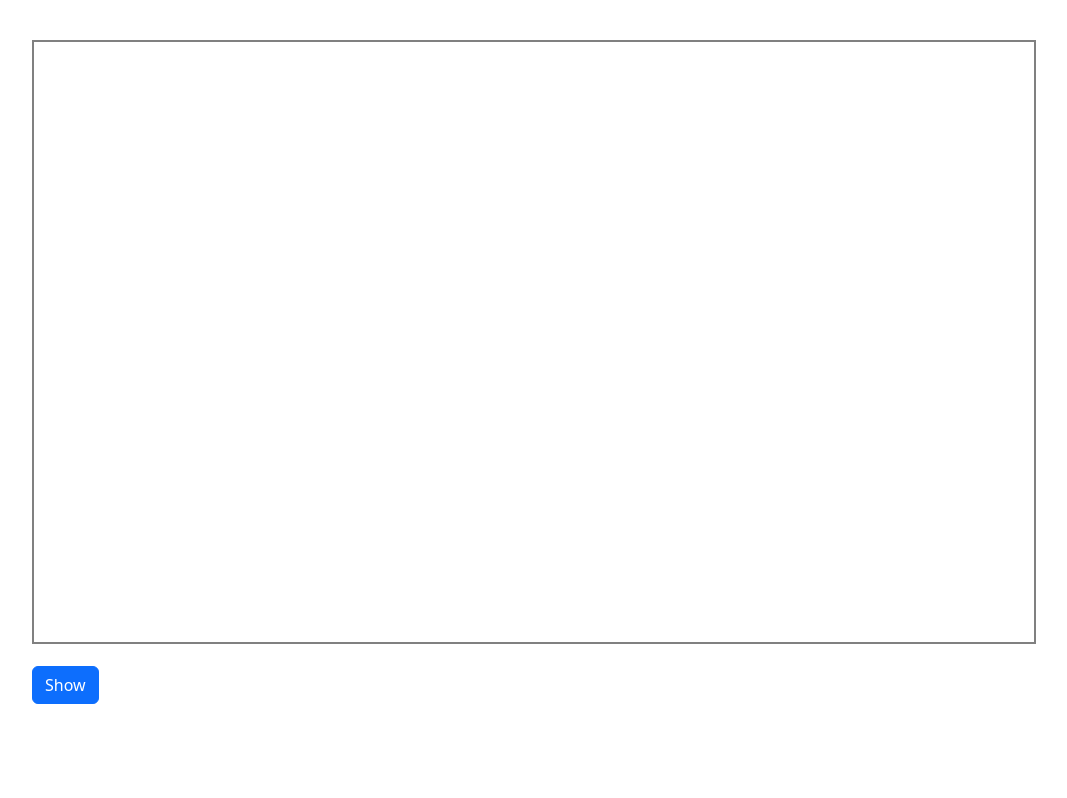
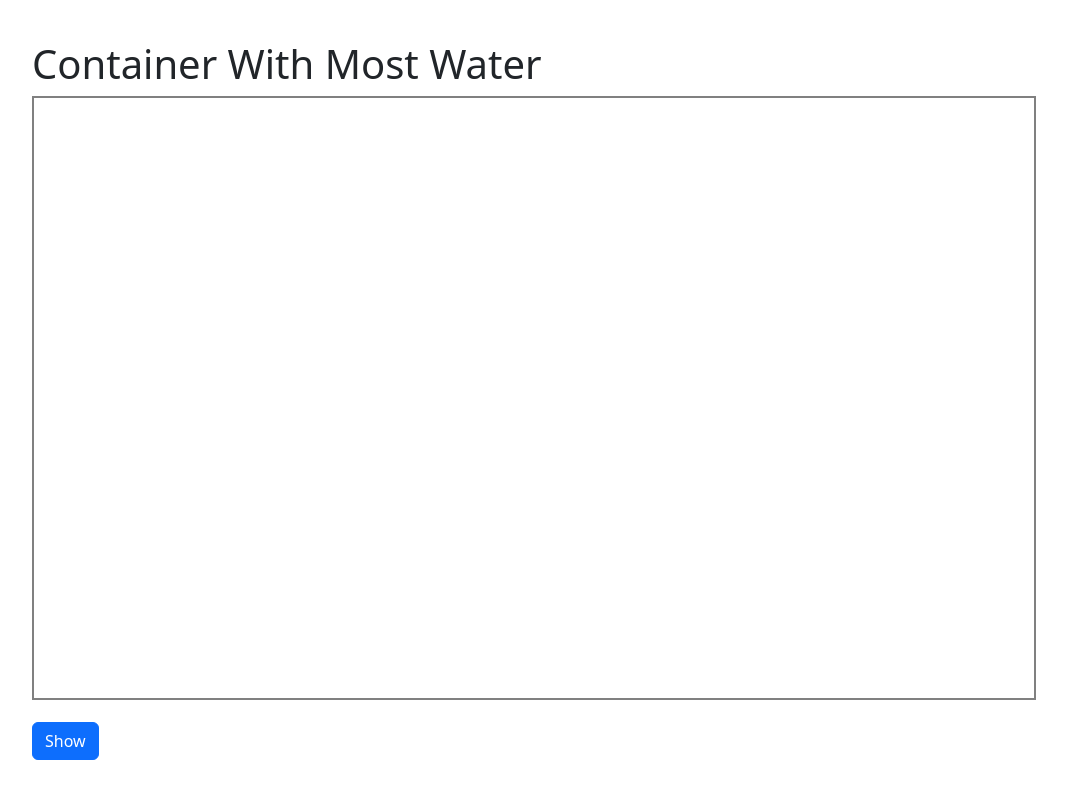
Before and after one commit to churchofscyence/sandbox-dynamic-programming, a website: page LEETCODE/ContainerWithMostWater/index.html in a window 1280 px wide. Shown: the whole page, without its empty margins (50-1117 px from the left). Drawn offline with Linux system fonts and the light colour scheme.

Commit message:
Update index.html
Change the title on the tab and the Label above the canvas on the webpage.

```diff
--- a/LEETCODE/ContainerWithMostWater/index.html
+++ b/LEETCODE/ContainerWithMostWater/index.html
@@ -1,7 +1,7 @@
 <!DOCTYPE html>
 <html>
 <head>
-    <title>Starter</title>
+    <title>LEETCODE</title>
     <script src='lib/public/jquery/dist/jquery.min.js'></script>
     <script src='lib/public/bootstrap/dist/bootstrap.bundle.min.js'></script>
 
@@ -15,6 +15,8 @@
 
     <div class="container">
 
+        <h1>Container With Most Water</h1>
+
         <div class="mb-3">
             <canvas id="myCanvas" width="1000" height="600" style="border:2px solid grey"></canvas>
           </div>
```
